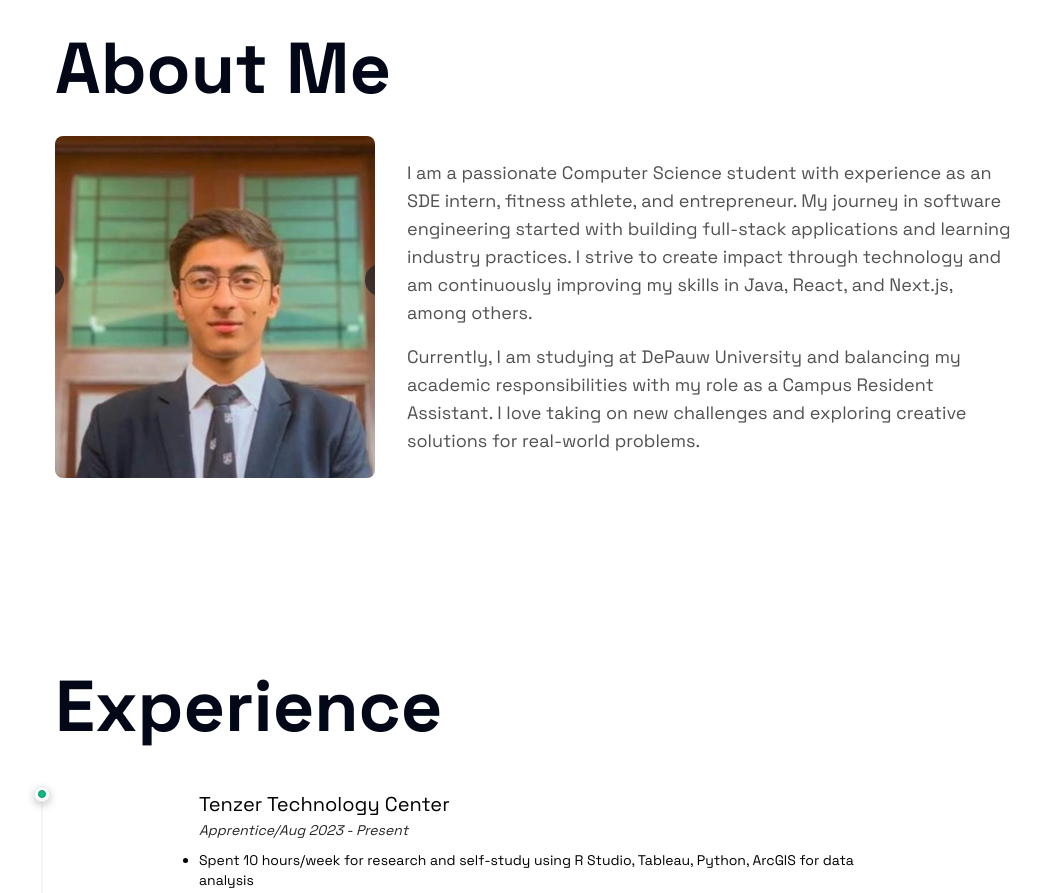
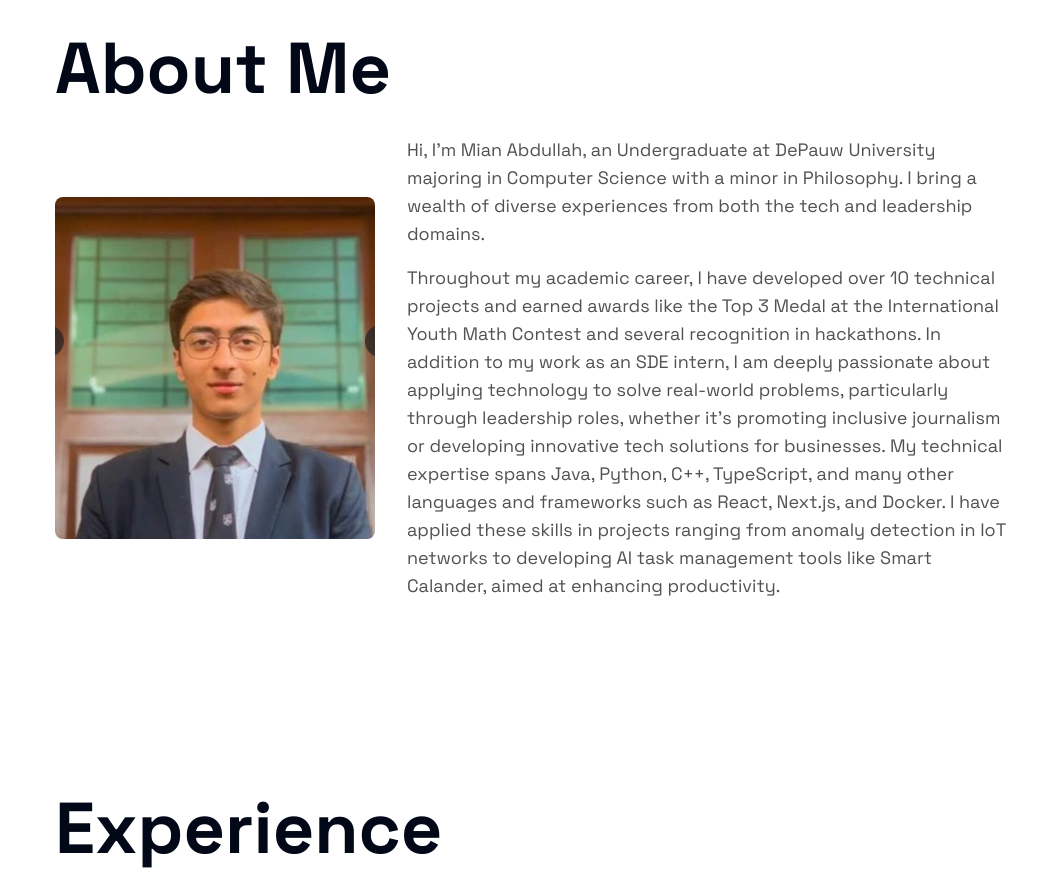
Before and after one commit to mian-abd/portfolio, a Next.js app: page / in a window 1280 px wide. Shown: the part 960-1853 px from the top of the page, without its empty margins (105-1146 px from the left). Built offline with nearby package versions, Linux system fonts and the light colour scheme.

Commit message:
Added intro para

```diff
--- a/src/components/page-ui/AboutSection.tsx
+++ b/src/components/page-ui/AboutSection.tsx
@@ -16,13 +16,17 @@ export function AboutSection() {
                 {/* Right: About Text Section */}
                 <div className="ml-8 flex w-full flex-col space-y-4 text-left md:w-2/3">
                     <p className="text-neutral-600 dark:text-neutral-300 md:text-lg">
-                        I am a passionate Computer Science student with experience as an SDE intern, fitness athlete, and entrepreneur. My journey in
-                        software engineering started with building full-stack applications and learning industry practices. I strive to create impact
-                        through technology and am continuously improving my skills in Java, React, and Next.js, among others.
+                        Hi, I'm Mian Abdullah, an Undergraduate at DePauw University majoring in Computer Science with a minor in Philosophy.
+                        I bring a wealth of diverse experiences from both the tech and leadership domains.
                     </p>
                     <p className="text-neutral-600 dark:text-neutral-300 md:text-lg">
-                        Currently, I am studying at DePauw University and balancing my academic responsibilities with my role as a Campus Resident
-                        Assistant. I love taking on new challenges and exploring creative solutions for real-world problems.
+                        Throughout my academic career, I have developed over 10 technical projects and earned awards like the Top 3
+                        Medal at the International Youth Math Contest and several recognition in hackathons. In addition to my work as an SDE
+                        intern, I am deeply passionate about applying technology to solve real-world problems, particularly through leadership
+                        roles, whether it's promoting inclusive journalism or developing innovative tech solutions for businesses. My technical
+                        expertise spans Java, Python, C++, TypeScript, and many other languages and frameworks such as React, Next.js, and Docker.
+                        I have applied these skills in projects ranging from anomaly detection in IoT networks to developing AI task management tools
+                        like Smart Calander, aimed at enhancing productivity.
                     </p>
                 </div>
             </div>
```
